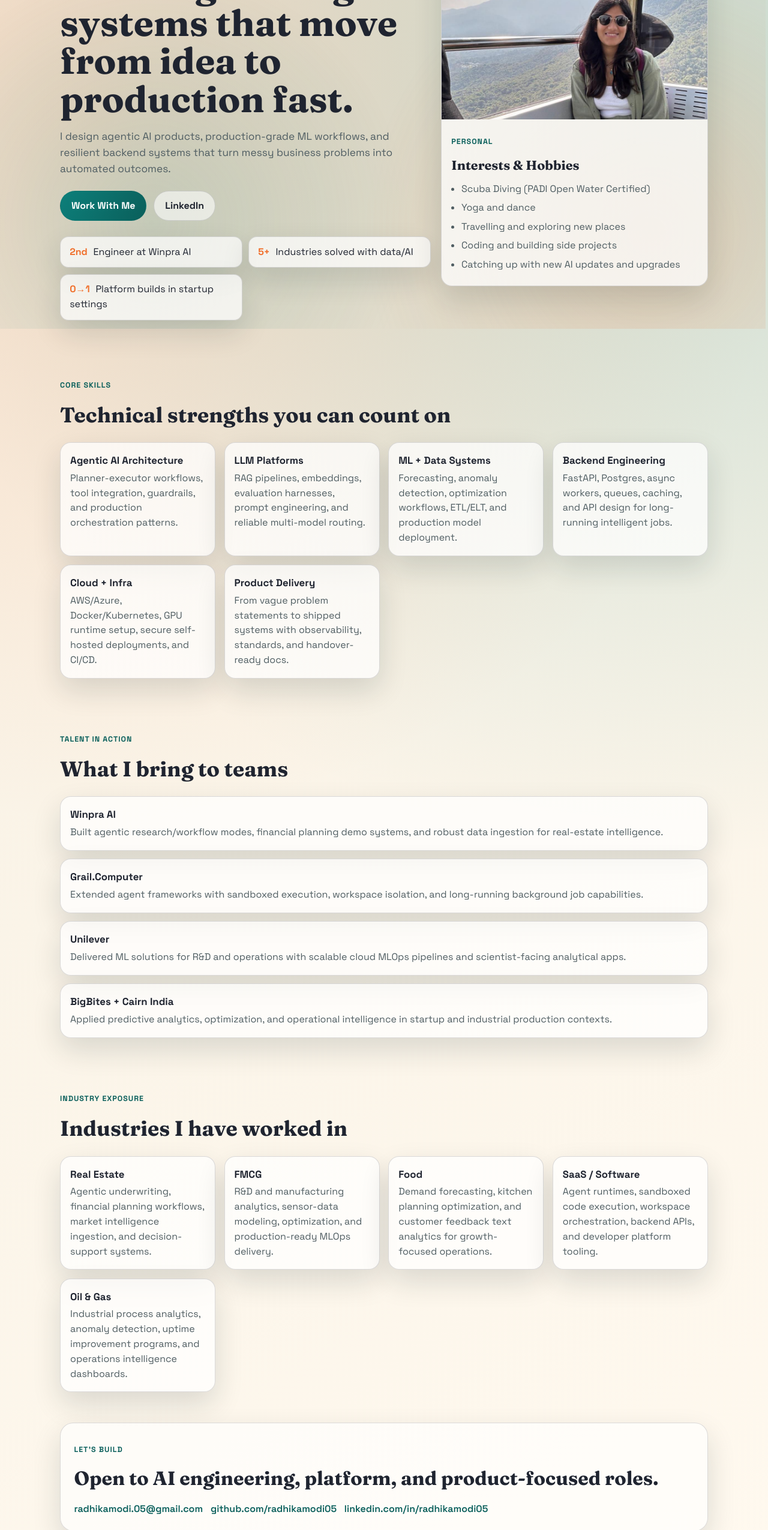
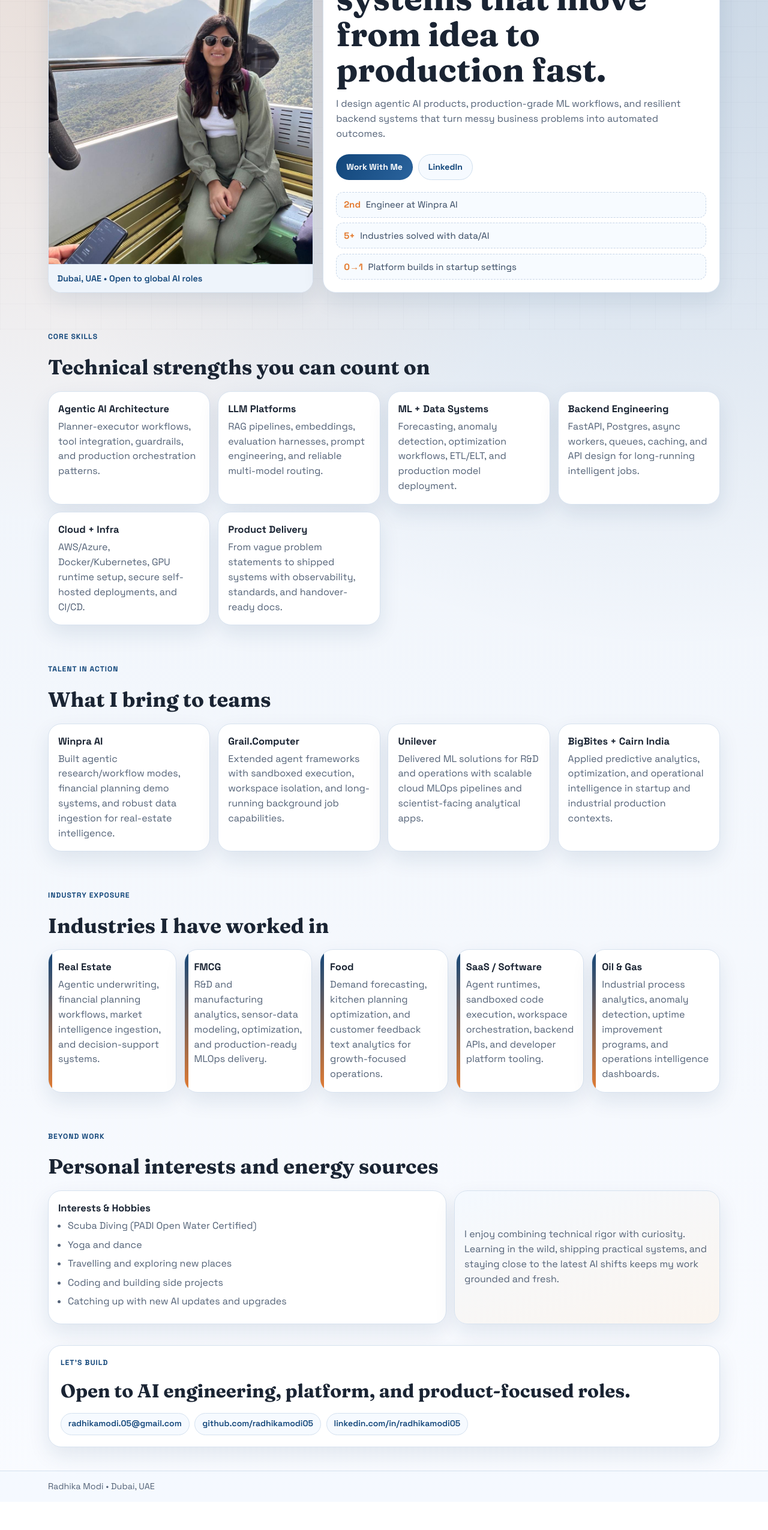
Before and after one commit to radhikamodi05/my_website, a plain HTML site: page index.html in a window 1280 px wide. Shown: the part 250-2800 px from the top of the page at 60% size. After the commit the page ends 2753 px from the top, so only its background shows below. Drawn offline with Linux system fonts and the light colour scheme.

Commit message:
feat: new template

```diff
--- a/index.html
+++ b/index.html
@@ -1,27 +1,29 @@
 <!doctype html>
 <html lang="en">
+
 <head>
   <meta charset="UTF-8" />
   <meta name="viewport" content="width=device-width, initial-scale=1.0" />
   <title>Radhika Modi | AI Engineer</title>
-    <meta
-      name="description"
-      content="Portfolio website for Radhika Modi - AI Engineer specializing in agentic AI systems, ML platforms, and production automation."
-    />
+  <meta name="description"
+    content="Portfolio website for Radhika Modi - AI Engineer specializing in agentic AI systems, ML platforms, and production automation." />
   <link rel="preconnect" href="https://fonts.googleapis.com" />
   <link rel="preconnect" href="https://fonts.gstatic.com" crossorigin />
   <link
     href="https://fonts.googleapis.com/css2?family=Fraunces:opsz,wght@9..144,500;9..144,700&family=Space+Grotesk:wght@400;500;600;700&display=swap"
-      rel="stylesheet"
-    />
+    rel="stylesheet" />
   <link rel="stylesheet" href="./styles.css" />
 </head>
+
 <body>
   <div class="page-glow" aria-hidden="true"></div>
 
   <header class="topbar">
     <div class="container">
-        <a class="brand" href="#home">Radhika Modi</a>
+      <a class="brand-block" href="#home">
+        <span class="brand">Radhika Modi</span>
+        <span class="role">AI Engineer</span>
+      </a>
       <nav class="nav">
         <a href="#skills">Skills</a>
         <a href="#impact">Impact</a>
@@ -34,8 +36,13 @@
 
   <main id="home">
     <section class="hero container">
-        <div class="hero-layout">
-          <div class="hero-main reveal">
+      <div class="hero-grid">
+        <figure class="portrait-card reveal">
+          <img src="./assets/radhika-profile.jpeg" alt="Radhika Modi" class="hero-photo" />
+          <figcaption>Dubai, UAE • Open to global AI roles</figcaption>
+        </figure>
+
+        <article class="hero-main reveal" style="--delay: 0.08s">
           <p class="eyebrow">AI Engineer • Agentic Systems • Full-Stack Delivery</p>
           <h1>Building intelligent systems that move from idea to production fast.</h1>
           <p class="lead">
@@ -44,33 +51,15 @@
           </p>
           <div class="actions">
             <a class="btn btn-primary" href="mailto:radhikamodi.05@gmail.com">Work With Me</a>
-              <a class="btn btn-ghost" href="https://linkedin.com/in/radhikamodi05" target="_blank" rel="noreferrer">LinkedIn</a>
+            <a class="btn btn-ghost" href="https://linkedin.com/in/radhikamodi05" target="_blank"
+              rel="noreferrer">LinkedIn</a>
           </div>
-            <ul class="stats">
+          <ul class="stats" aria-label="quick highlights">
             <li><span>2nd</span> Engineer at Winpra AI</li>
             <li><span>5+</span> Industries solved with data/AI</li>
             <li><span>0→1</span> Platform builds in startup settings</li>
           </ul>
-          </div>
-
-          <aside id="personal" class="profile-column reveal" style="--delay: 0.1s">
-            <img
-              src="./assets/radhika-profile.jpeg"
-              alt="Radhika Modi"
-              class="profile-image"
-            />
-            <div class="profile-body">
-              <p class="eyebrow">Personal</p>
-              <h2>Interests &amp; Hobbies</h2>
-              <ul class="personal-list">
-                <li>Scuba Diving (PADI Open Water Certified)</li>
-                <li>Yoga and dance</li>
-                <li>Travelling and exploring new places</li>
-                <li>Coding and building side projects</li>
-                <li>Catching up with new AI updates and upgrades</li>
-              </ul>
-            </div>
-          </aside>
+        </article>
       </div>
     </section>
 
@@ -102,7 +91,8 @@
         </article>
         <article class="card reveal" style="--delay: 0.3s">
           <h3>Product Delivery</h3>
-            <p>From vague problem statements to shipped systems with observability, standards, and handover-ready docs.</p>
+          <p>From vague problem statements to shipped systems with observability, standards, and handover-ready docs.
+          </p>
         </article>
       </div>
     </section>
@@ -115,48 +105,82 @@
       <div class="timeline">
         <article class="timeline-item reveal" style="--delay: 0.05s">
           <h3>Winpra AI</h3>
-            <p>Built agentic research/workflow modes, financial planning demo systems, and robust data ingestion for real-estate intelligence.</p>
+          <p>Built agentic research/workflow modes, financial planning demo systems, and robust data ingestion for
+            real-estate intelligence.</p>
         </article>
         <article class="timeline-item reveal" style="--delay: 0.1s">
           <h3>Grail.Computer</h3>
-            <p>Extended agent frameworks with sandboxed execution, workspace isolation, and long-running background job capabilities.</p>
+          <p>Extended agent frameworks with sandboxed execution, workspace isolation, and long-running background job
+            capabilities.</p>
         </article>
         <article class="timeline-item reveal" style="--delay: 0.15s">
           <h3>Unilever</h3>
-            <p>Delivered ML solutions for R&D and operations with scalable cloud MLOps pipelines and scientist-facing analytical apps.</p>
+          <p>Delivered ML solutions for R&D and operations with scalable cloud MLOps pipelines and scientist-facing
+            analytical apps.</p>
         </article>
         <article class="timeline-item reveal" style="--delay: 0.2s">
           <h3>BigBites + Cairn India</h3>
-            <p>Applied predictive analytics, optimization, and operational intelligence in startup and industrial production contexts.</p>
+          <p>Applied predictive analytics, optimization, and operational intelligence in startup and industrial
+            production contexts.</p>
         </article>
       </div>
     </section>
 
-      <section id="industries" class="projects container">
+    <section id="industries" class="industries container">
       <div class="section-head reveal">
         <p class="eyebrow">Industry Exposure</p>
         <h2>Industries I have worked in</h2>
       </div>
-        <div class="project-grid">
-          <article class="project reveal" style="--delay: 0.05s">
+      <div class="industry-grid">
+        <article class="industry-card reveal" style="--delay: 0.05s">
           <h3>Real Estate</h3>
-            <p>Agentic underwriting, financial planning workflows, market intelligence ingestion, and decision-support systems.</p>
+          <p>Agentic underwriting, financial planning workflows, market intelligence ingestion, and decision-support
+            systems.</p>
         </article>
-          <article class="project reveal" style="--delay: 0.1s">
+        <article class="industry-card reveal" style="--delay: 0.1s">
           <h3>FMCG</h3>
-            <p>R&amp;D and manufacturing analytics, sensor-data modeling, optimization, and production-ready MLOps delivery.</p>
+          <p>R&amp;D and manufacturing analytics, sensor-data modeling, optimization, and production-ready MLOps
+            delivery.</p>
         </article>
-          <article class="project reveal" style="--delay: 0.15s">
+        <article class="industry-card reveal" style="--delay: 0.15s">
           <h3>Food</h3>
-            <p>Demand forecasting, kitchen planning optimization, and customer feedback text analytics for growth-focused operations.</p>
+          <p>Demand forecasting, kitchen planning optimization, and customer feedback text analytics for growth-focused
+            operations.</p>
         </article>
-          <article class="project reveal" style="--delay: 0.2s">
+        <article class="industry-card reveal" style="--delay: 0.2s">
           <h3>SaaS / Software</h3>
-            <p>Agent runtimes, sandboxed code execution, workspace orchestration, backend APIs, and developer platform tooling.</p>
+          <p>Agent runtimes, sandboxed code execution, workspace orchestration, backend APIs, and developer platform
+            tooling.</p>
         </article>
-          <article class="project reveal" style="--delay: 0.25s">
+        <article class="industry-card reveal" style="--delay: 0.25s">
           <h3>Oil &amp; Gas</h3>
-            <p>Industrial process analytics, anomaly detection, uptime improvement programs, and operations intelligence dashboards.</p>
+          <p>Industrial process analytics, anomaly detection, uptime improvement programs, and operations intelligence
+            dashboards.</p>
+        </article>
+      </div>
+    </section>
+
+    <section id="personal" class="personal container">
+      <div class="section-head reveal">
+        <p class="eyebrow">Beyond Work</p>
+        <h2>Personal interests and energy sources</h2>
+      </div>
+      <div class="personal-layout">
+        <article class="personal-card reveal" style="--delay: 0.05s">
+          <h3>Interests &amp; Hobbies</h3>
+          <ul class="personal-list">
+            <li>Scuba Diving (PADI Open Water Certified)</li>
+            <li>Yoga and dance</li>
+            <li>Travelling and exploring new places</li>
+            <li>Coding and building side projects</li>
+            <li>Catching up with new AI updates and upgrades</li>
+          </ul>
+        </article>
+        <article class="personal-card personal-quote reveal" style="--delay: 0.1s">
+          <p>
+            I enjoy combining technical rigor with curiosity. Learning in the wild, shipping practical
+            systems, and staying close to the latest AI shifts keeps my work grounded and fresh.
+          </p>
         </article>
       </div>
     </section>
@@ -167,7 +191,8 @@
       <div class="contact-links">
         <a href="mailto:radhikamodi.05@gmail.com">radhikamodi.05@gmail.com</a>
         <a href="https://github.com/radhikamodi05" target="_blank" rel="noreferrer">github.com/radhikamodi05</a>
-          <a href="https://linkedin.com/in/radhikamodi05" target="_blank" rel="noreferrer">linkedin.com/in/radhikamodi05</a>
+        <a href="https://linkedin.com/in/radhikamodi05" target="_blank"
+          rel="noreferrer">linkedin.com/in/radhikamodi05</a>
       </div>
     </section>
   </main>
@@ -180,4 +205,5 @@
 
   <script src="./script.js"></script>
 </body>
+
 </html>
--- a/styles.css
+++ b/styles.css
@@ -1,14 +1,14 @@
 :root {
-  --bg: #f6efe1;
-  --bg-2: #fff9ef;
-  --ink: #1f2430;
-  --muted: #4f5d62;
-  --teal: #0d7f7a;
-  --teal-deep: #0a5f5b;
-  --orange: #f06f2b;
-  --card: rgba(255, 255, 255, 0.72);
-  --line: rgba(31, 36, 48, 0.16);
-  --shadow: 0 20px 48px rgba(11, 38, 37, 0.14);
+  --bg: #ecf2f9;
+  --bg-alt: #f9fbff;
+  --ink: #1a2433;
+  --muted: #536277;
+  --line: #d7e2ef;
+  --primary: #12467a;
+  --accent: #e47c31;
+  --card: #ffffff;
+  --soft: #eef4fb;
+  --shadow: 0 14px 34px rgba(19, 55, 99, 0.1);
 }
 
 * {
@@ -22,89 +22,150 @@ body {
 }
 
 body {
-  font-family: "Space Grotesk", "Avenir Next", "Segoe UI", sans-serif;
+  font-family: "Space Grotesk", "Segoe UI", sans-serif;
   color: var(--ink);
+  line-height: 1.55;
   background:
-    radial-gradient(circle at 12% 15%, rgba(240, 111, 43, 0.16), transparent 44%),
-    radial-gradient(circle at 88% 12%, rgba(13, 127, 122, 0.2), transparent 48%),
-    linear-gradient(150deg, var(--bg) 0%, var(--bg-2) 100%);
-  min-height: 100vh;
-  line-height: 1.55;
+    radial-gradient(circle at 10% 6%, rgba(228, 124, 49, 0.16), transparent 34%),
+    radial-gradient(circle at 88% 5%, rgba(18, 70, 122, 0.17), transparent 42%),
+    linear-gradient(180deg, var(--bg) 0%, var(--bg-alt) 100%);
 }
 
 .page-glow {
   position: fixed;
   inset: 0;
   pointer-events: none;
-  background:
-    radial-gradient(circle at 85% 80%, rgba(240, 111, 43, 0.18), transparent 38%),
-    radial-gradient(circle at 20% 78%, rgba(13, 127, 122, 0.17), transparent 36%);
-  animation: drift 14s ease-in-out infinite alternate;
+  background-image:
+    linear-gradient(rgba(26, 36, 51, 0.02) 1px, transparent 1px),
+    linear-gradient(90deg, rgba(26, 36, 51, 0.02) 1px, transparent 1px);
+  background-size: 42px 42px;
 }
 
 .container {
-  width: min(1080px, calc(100% - 2.2rem));
+  width: min(1120px, calc(100% - 2.4rem));
   margin: 0 auto;
 }
 
 .topbar {
   position: sticky;
   top: 0;
-  z-index: 20;
+  z-index: 10;
+  padding: 0.65rem 0;
+  background: rgba(236, 242, 249, 0.8);
   backdrop-filter: blur(8px);
-  background: rgba(246, 239, 225, 0.72);
-  border-bottom: 1px solid var(--line);
+  border-bottom: 1px solid rgba(18, 70, 122, 0.08);
 }
 
 .topbar .container {
   display: flex;
   align-items: center;
   justify-content: space-between;
-  min-height: 64px;
+  gap: 1rem;
+}
+
+.brand-block {
+  text-decoration: none;
+  display: inline-flex;
+  flex-direction: column;
+  gap: 0.1rem;
 }
 
 .brand {
   font-family: "Fraunces", serif;
+  color: var(--ink);
+  font-size: 1.2rem;
   font-weight: 700;
-  font-size: 1.15rem;
-  color: var(--ink);
-  text-decoration: none;
+  line-height: 1;
+}
+
+.role {
+  color: var(--muted);
+  font-size: 0.76rem;
+  font-weight: 700;
+  letter-spacing: 0.05em;
+  text-transform: uppercase;
 }
 
 .nav {
   display: flex;
-  gap: 1rem;
+  flex-wrap: wrap;
+  gap: 0.5rem;
 }
 
 .nav a {
-  color: var(--muted);
   text-decoration: none;
+  color: var(--primary);
+  background: rgba(255, 255, 255, 0.72);
+  border: 1px solid var(--line);
+  border-radius: 999px;
+  padding: 0.35rem 0.7rem;
+  font-size: 0.86rem;
   font-weight: 600;
-  font-size: 0.95rem;
+}
+
+section {
+  padding: 1.8rem 0 2.2rem;
 }
 
 .hero {
-  padding: 5.2rem 0 3.6rem;
+  padding-top: 2.6rem;
 }
 
-.hero-layout {
+.hero-grid {
   display: grid;
-  grid-template-columns: 1.25fr 0.9fr;
-  gap: 1.1rem;
-  align-items: start;
+  grid-template-columns: 0.8fr 1.2fr;
+  gap: 1rem;
+  align-items: stretch;
+}
+
+.portrait-card,
+.hero-main,
+.card,
+.timeline-item,
+.industry-card,
+.personal-card,
+.contact {
+  border: 1px solid var(--line);
+  border-radius: 22px;
+  background: var(--card);
+  box-shadow: var(--shadow);
+}
+
+.portrait-card {
+  margin: 0;
+  overflow: hidden;
+  display: grid;
+  grid-template-rows: 1fr auto;
+  min-height: 430px;
+}
+
+.hero-photo {
+  width: 100%;
+  height: 100%;
+  object-fit: cover;
+  object-position: center 30%;
+}
+
+.portrait-card figcaption {
+  border-top: 1px solid var(--line);
+  background: var(--soft);
+  color: var(--primary);
+  padding: 0.75rem 0.9rem;
+  font-size: 0.9rem;
+  font-weight: 600;
 }
 
 .hero-main {
-  min-width: 0;
+  padding: 1.35rem 1.35rem 1.25rem;
 }
 
 .eyebrow {
-  color: var(--teal-deep);
+  color: var(--primary);
+  text-transform: uppercase;
+  font-size: 0.76rem;
   letter-spacing: 0.08em;
-  text-transform: uppercase;
   font-weight: 700;
-  font-size: 0.78rem;
-  margin-bottom: 0.8rem;
+  margin: 0 0 0.85rem;
 }
 
 h1,
@@ -115,256 +176,239 @@ h3 {
 
 h1 {
   font-family: "Fraunces", serif;
-  font-size: clamp(2rem, 5vw, 3.8rem);
-  line-height: 1.05;
+  font-size: clamp(2rem, 4.6vw, 3.5rem);
+  line-height: 1.06;
   max-width: 16ch;
 }
 
 .lead {
-  margin-top: 1rem;
-  max-width: 65ch;
+  margin: 1rem 0 0;
   color: var(--muted);
-  font-size: 1.08rem;
+  max-width: 58ch;
 }
 
 .actions {
-  margin-top: 1.5rem;
+  margin-top: 1.35rem;
   display: flex;
   flex-wrap: wrap;
-  gap: 0.75rem;
+  gap: 0.55rem;
 }
 
 .btn {
-  display: inline-flex;
-  align-items: center;
-  justify-content: center;
+  text-decoration: none;
   border-radius: 999px;
-  padding: 0.72rem 1.12rem;
-  text-decoration: none;
+  border: 1px solid transparent;
+  padding: 0.6rem 1rem;
   font-weight: 700;
-  border: 1px solid transparent;
-  transition: transform 0.2s ease, filter 0.2s ease;
-}
-
-.btn:hover {
-  transform: translateY(-2px);
-  filter: brightness(1.03);
+  font-size: 0.88rem;
 }
 
 .btn-primary {
-  background: linear-gradient(120deg, var(--teal), var(--teal-deep));
   color: #fff;
+  background: linear-gradient(120deg, var(--primary), #2a639d);
 }
 
 .btn-ghost {
-  background: rgba(255, 255, 255, 0.58);
-  color: var(--ink);
-  border-color: var(--line);
+  color: var(--primary);
+  background: #f6faff;
+  border-color: #cfdfee;
 }
 
 .stats {
-  margin: 1.6rem 0 0;
+  margin: 1.2rem 0 0;
   padding: 0;
   list-style: none;
   display: grid;
-  gap: 0.65rem;
-  grid-template-columns: repeat(auto-fit, minmax(210px, 1fr));
+  gap: 0.55rem;
 }
 
 .stats li {
-  border: 1px solid var(--line);
-  background: var(--card);
-  border-radius: 14px;
-  padding: 0.8rem 0.95rem;
-  box-shadow: var(--shadow);
+  border: 1px dashed #c8d6e8;
+  border-radius: 12px;
+  background: #f7fbff;
+  padding: 0.55rem 0.75rem;
+  color: #33465f;
+  font-size: 0.94rem;
 }
 
 .stats span {
-  color: var(--orange);
+  color: var(--accent);
   font-weight: 700;
-  margin-right: 0.35rem;
+  margin-right: 0.3rem;
 }
 
-.profile-column {
-  border: 1px solid var(--line);
-  border-radius: 18px;
-  background: rgba(255, 255, 255, 0.74);
-  box-shadow: var(--shadow);
+.section-head {
+  margin-bottom: 0.85rem;
+}
+
+.section-head h2 {
+  font-family: "Fraunces", serif;
+  font-size: clamp(1.5rem, 2.8vw, 2.15rem);
+}
+
+.grid,
+.timeline,
+.industry-grid,
+.personal-layout {
+  display: grid;
+  gap: 0.8rem;
+}
+
+.grid {
+  grid-template-columns: repeat(auto-fit, minmax(220px, 1fr));
+}
+
+.timeline {
+  grid-template-columns: repeat(auto-fit, minmax(250px, 1fr));
+}
+
+.industry-grid {
+  grid-template-columns: repeat(auto-fit, minmax(205px, 1fr));
+}
+
+.personal-layout {
+  grid-template-columns: 1.2fr 0.8fr;
+}
+
+.card,
+.timeline-item,
+.industry-card,
+.personal-card {
+  padding: 1rem 1rem 1.05rem;
+}
+
+.card h3,
+.timeline-item h3,
+.industry-card h3,
+.personal-card h3 {
+  margin-bottom: 0.28rem;
+  font-size: 1.03rem;
+}
+
+.card p,
+.timeline-item p,
+.industry-card p,
+.personal-card p {
+  margin: 0;
+  color: var(--muted);
+}
+
+.industry-card {
+  position: relative;
   overflow: hidden;
 }
 
-.profile-image {
-  width: 100%;
-  height: 300px;
-  object-fit: cover;
-  object-position: center 28%;
-  display: block;
-}
-
-.profile-body {
-  padding: 0.95rem 1rem 1rem;
-}
-
-.profile-body h2 {
-  font-family: "Fraunces", serif;
-  font-size: 1.35rem;
-  margin-bottom: 0.65rem;
+.industry-card::after {
+  content: "";
+  position: absolute;
+  left: 0;
+  top: 0;
+  width: 6px;
+  height: 100%;
+  background: linear-gradient(180deg, var(--primary), var(--accent));
 }
 
 .personal-list {
   margin: 0;
-  padding-left: 1.05rem;
-  color: var(--muted);
+  padding-left: 1rem;
 }
 
 .personal-list li {
   margin-bottom: 0.42rem;
-}
-
-section {
-  padding: 1.8rem 0 3.2rem;
-}
-
-.section-head h2 {
-  margin-top: 0.35rem;
-  font-family: "Fraunces", serif;
-  font-size: clamp(1.55rem, 3vw, 2.2rem);
-}
-
-.grid {
-  margin-top: 1.1rem;
-  display: grid;
-  gap: 0.9rem;
-  grid-template-columns: repeat(auto-fit, minmax(230px, 1fr));
-}
-
-.card,
-.project,
-.timeline-item {
-  border: 1px solid var(--line);
-  border-radius: 18px;
-  background: var(--card);
-  padding: 1rem 1rem 1.05rem;
-  box-shadow: var(--shadow);
-}
-
-.card h3,
-.project h3,
-.timeline-item h3 {
-  font-size: 1.05rem;
-  margin-bottom: 0.3rem;
-}
-
-.card p,
-.project p,
-.timeline-item p {
-  margin: 0;
   color: var(--muted);
 }
 
-.timeline {
-  margin-top: 1.1rem;
-  display: grid;
-  gap: 0.85rem;
-}
-
-.project-grid {
-  margin-top: 1.1rem;
-  display: grid;
-  gap: 0.9rem;
-  grid-template-columns: repeat(auto-fit, minmax(250px, 1fr));
-}
-
-.project a {
-  margin-top: 0.75rem;
-  display: inline-block;
-  color: var(--teal-deep);
-  font-weight: 700;
-  text-decoration: none;
+.personal-quote {
+  background: linear-gradient(160deg, #f4f9ff 0%, #fbf5ef 100%);
+  display: flex;
+  align-items: center;
 }
 
 .contact {
-  border: 1px solid var(--line);
-  border-radius: 22px;
-  background: rgba(255, 255, 255, 0.65);
-  box-shadow: var(--shadow);
-  padding: 1.4rem;
-  margin-bottom: 2.2rem;
+  padding: 1.2rem 1.25rem;
+  margin-bottom: 2.4rem;
 }
 
 .contact h2 {
   font-family: "Fraunces", serif;
-  font-size: clamp(1.35rem, 2.5vw, 2rem);
-  margin-bottom: 0.9rem;
+  font-size: clamp(1.35rem, 2.7vw, 1.95rem);
+  margin: 0 0 0.75rem;
 }
 
 .contact-links {
   display: flex;
   flex-wrap: wrap;
-  gap: 0.8rem;
+  gap: 0.55rem;
 }
 
 .contact-links a {
-  color: var(--teal-deep);
   text-decoration: none;
+  color: var(--primary);
+  border: 1px solid #d4e1ef;
+  border-radius: 999px;
+  padding: 0.42rem 0.74rem;
+  background: #f6faff;
   font-weight: 600;
+  font-size: 0.88rem;
 }
 
 .footer {
-  border-top: 1px solid var(--line);
-  background: rgba(246, 239, 225, 0.62);
+  border-top: 1px solid #d4e0ee;
+  background: rgba(244, 249, 255, 0.8);
 }
 
 .footer p {
   margin: 0;
-  padding: 1rem 0;
+  padding: 0.9rem 0;
   color: var(--muted);
-  font-size: 0.92rem;
+  font-size: 0.9rem;
 }
 
 .reveal {
   opacity: 0;
-  transform: translateY(22px);
+  transform: translateY(18px) scale(0.99);
   transition: opacity 0.55s ease, transform 0.55s ease;
   transition-delay: var(--delay, 0s);
 }
 
 .reveal.is-visible {
   opacity: 1;
-  transform: translateY(0);
+  transform: translateY(0) scale(1);
 }
 
-@keyframes drift {
-  from {
-    transform: translateX(-10px) translateY(0);
+@media (max-width: 960px) {
+  .hero-grid {
+    grid-template-columns: 1fr;
   }
-  to {
-    transform: translateX(14px) translateY(-8px);
+
+  .portrait-card {
+    min-height: 320px;
+  }
+
+  .personal-layout {
+    grid-template-columns: 1fr;
   }
 }
 
-@media (max-width: 700px) {
+@media (max-width: 720px) {
   .topbar .container {
     flex-direction: column;
     align-items: flex-start;
-    padding: 0.6rem 0;
-    gap: 0.45rem;
-  }
-
-  .nav {
-    flex-wrap: wrap;
-    gap: 0.65rem;
   }
 
   .hero {
-    padding-top: 3.8rem;
+    padding-top: 2rem;
   }
 
-  .hero-layout {
-    grid-template-columns: 1fr;
+  .hero-main {
+    padding: 1.05rem 1rem;
   }
 
-  .profile-image {
-    height: 260px;
+  .card,
+  .timeline-item,
+  .industry-card,
+  .personal-card,
+  .contact {
+    border-radius: 16px;
   }
 }
```
Lines whose indentation alone changed are shown as unchanged.
